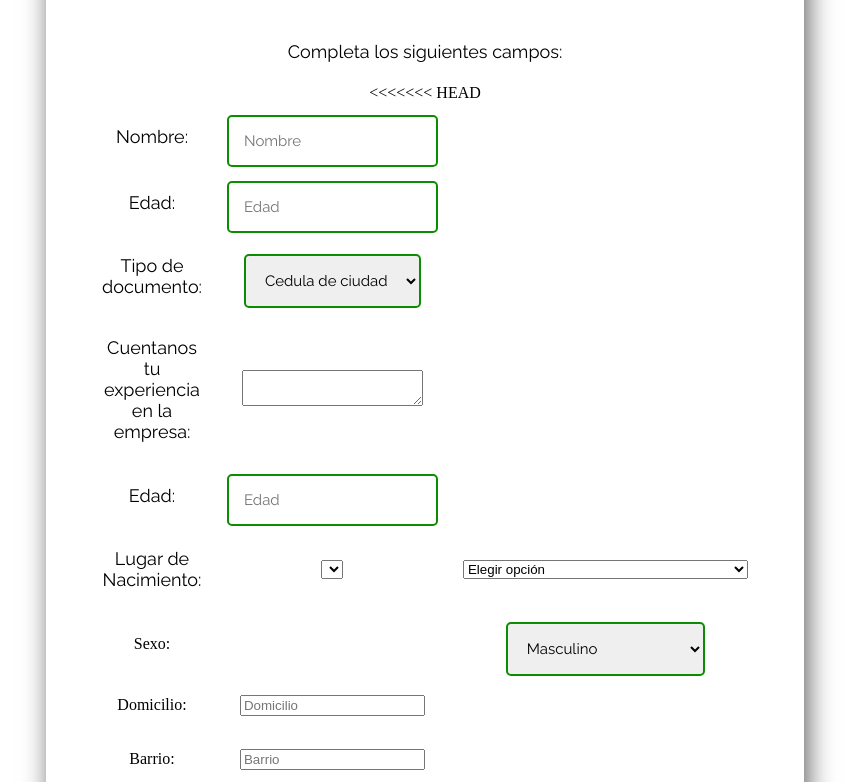
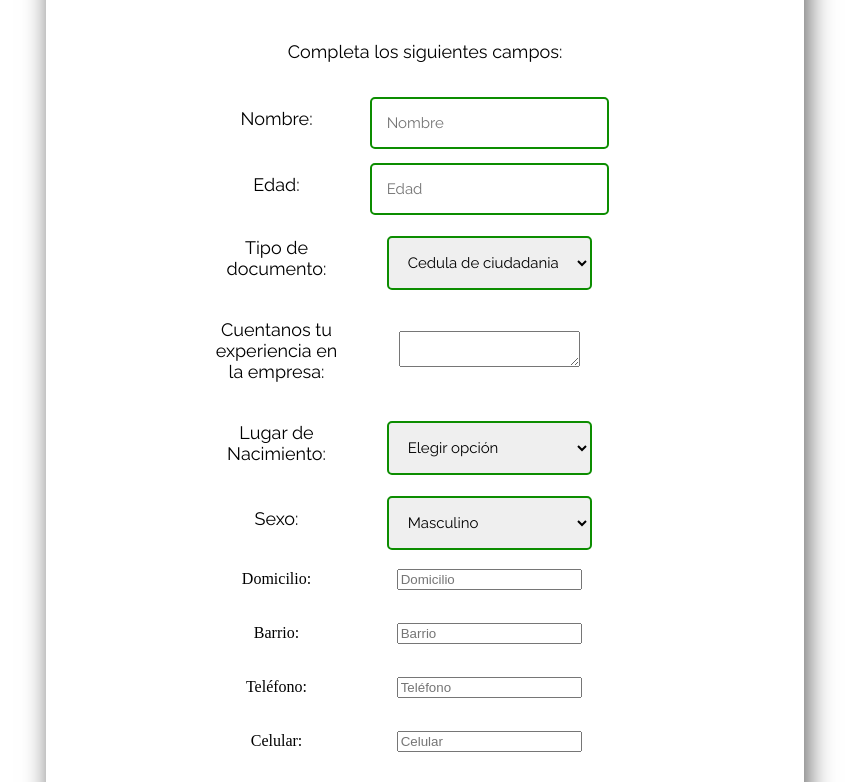
Before and after one commit to iRetray/EncuestaEmpresarial, a plain HTML site: page formulario.html in a window 1280 px wide. Shown: the part 161-943 px from the top of the page, without its empty margins (215-1072 px from the left). Drawn offline with Linux system fonts and the light colour scheme; a script that the page names is missing; a web font is replaced by a local one.

Commit message:
Update formulario.html

```diff
--- a/formulario.html
+++ b/formulario.html
@@ -70,26 +70,14 @@
 						</td>
 					</tr>
 
-					<tr width="100%" align="center">
-						<td width="30%">
-							<p class="textoNormal1">Edad:</p>
-						</td>
-<<<<<<< HEAD
-						<td width="70%">
-							<input type="number" name="edad" placeholder="Edad" class="cajasRegistro">
-						</td>
-					</tr>
+
 
 					<tr width="100%" align="center">
 						<td width="30%">
-							<p id="textomedio" class="textoNormal1">Lugar de Nacimiento:</p>
+							<p class="textoNormal1">Lugar de Nacimiento:</p>
 						</td>
 						<td width="70%">
-							<select name="pais" class="cajasRegistros">
-=======
-						<td>
-							<select name="pais">
->>>>>>> 4fc1f711cbca3681da7f0e4c0690959396a76762
+							<select name="pais" class="cajasRegistro">
 								<option value="Elegir" id="AF">Elegir opción</option>
 								<option value="Afganistán" id="AF">Afganistán</option>
 								<option value="Albania" id="AL">Albania</option>
@@ -332,20 +320,19 @@
 						</td>
 					</tr>
 
-
-
-					<tr>
-						<td>
-							<p id="textomedio">Sexo:</p>
+					<tr width="100%" align="center">
+						<td width="30%">
+							<p class="textoNormal1">Sexo:</p>
 						</td>
-						<td>
-							<td width="70%">
+						<td width="70%">
 							<select name="tipogenero" class="cajasRegistro" form="formularioGen">
-								<option value="Masculino" class="cajasRegistro">Masculino</option>
-								<option value="Femenino" class="cajasRegistro">Femenino</option>
+								<option value="masculino" class="cajasRegistro">Masculino</option>
+								<option value="femenino" class="cajasRegistro">Femenino</option>
 							</select>
 						</td>
 					</tr>
+
+
 					<tr>
 						<td>
 							<p id="textomedio">Domicilio:</p>
```
